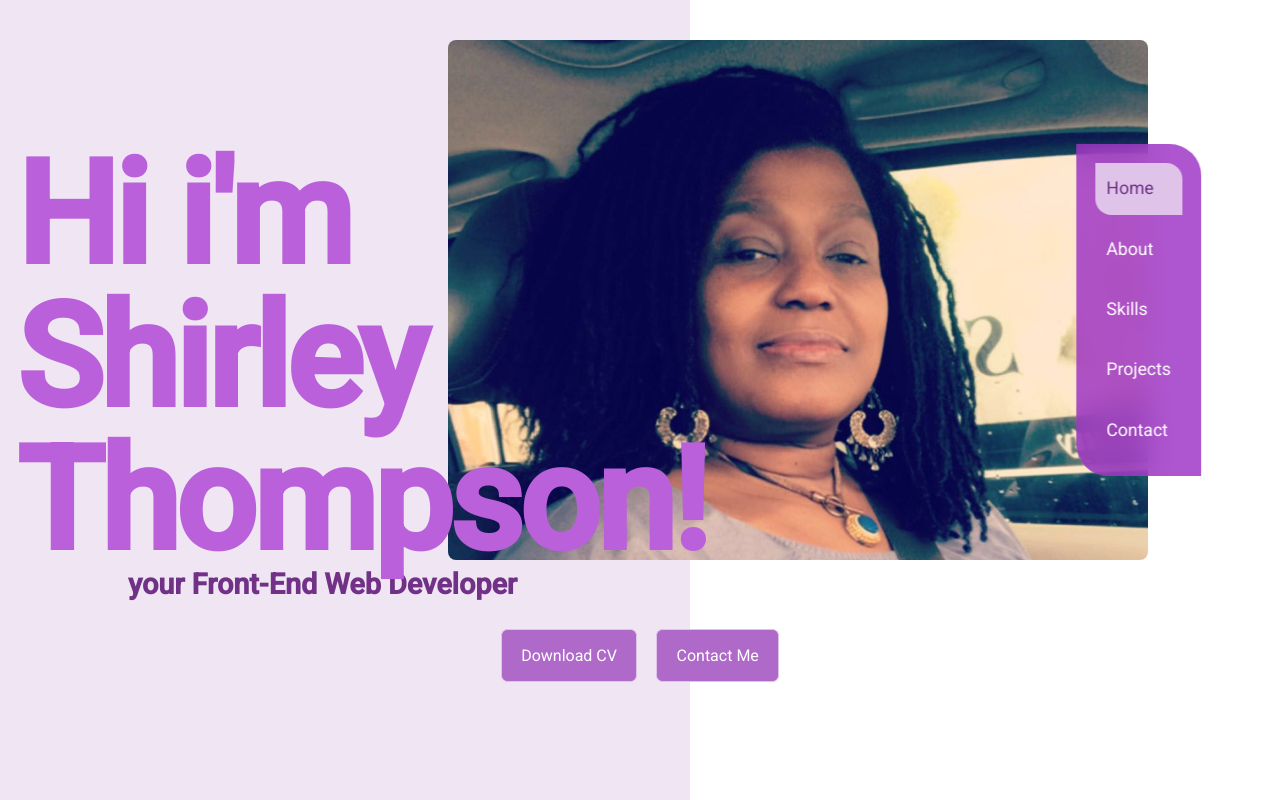
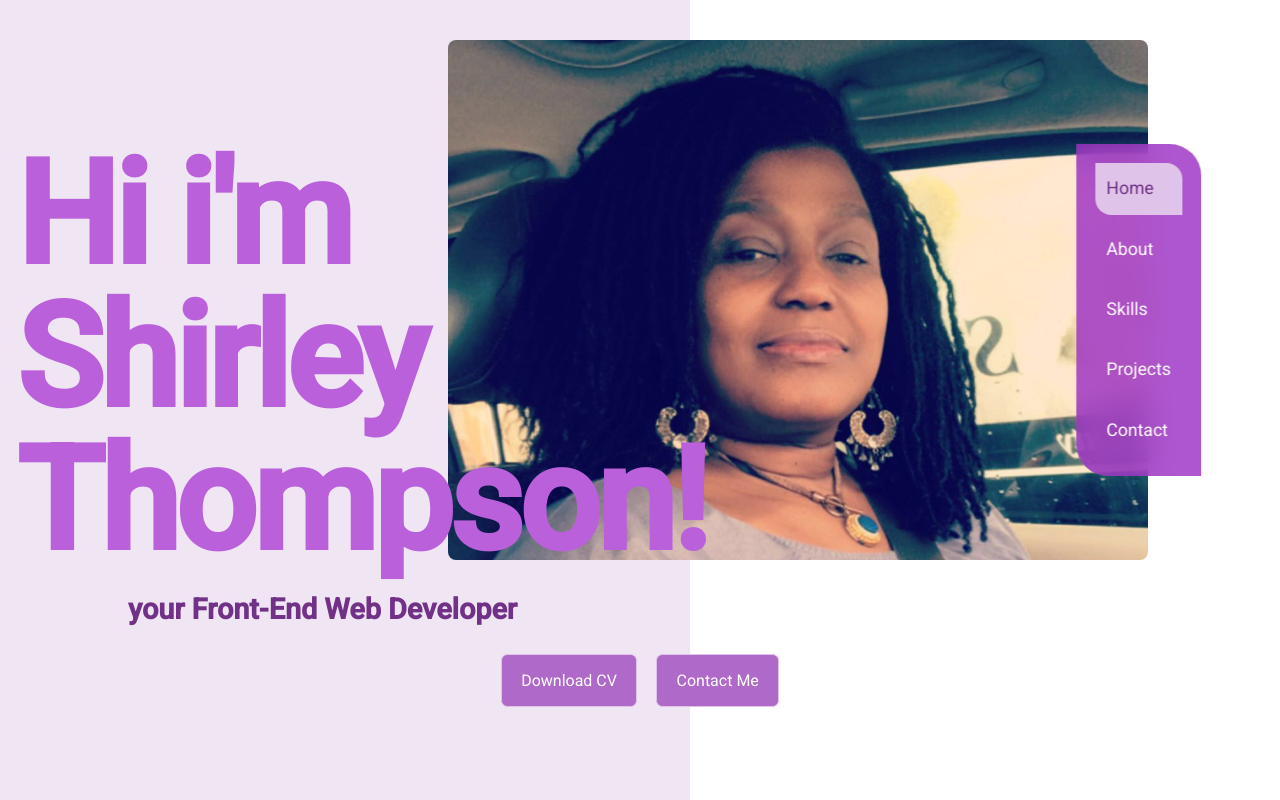
Before and after one commit to shirleyama/react-portfolio, a React (Create React App) app: page /#/ in a window 1280 px wide. Shown: the top 800 px of the page. Built offline with nearby package versions, Linux system fonts and the light colour scheme; the HTML template or start-up script is replaced by a standard one.

Commit message:
tweaked css styling

```diff
--- a/src/pages/landing/landing.css
+++ b/src/pages/landing/landing.css
@@ -25,6 +25,10 @@
   text-align: left;
 }
 
+.jumbotron h2 {
+  padding-top: 25px;
+}
+
 /* =============== CTA ============== */
 .cta {
   margin-top: 0.5rem;
@@ -35,7 +39,6 @@
 
 /* iPads (portrait and landscape) ----------- */
 @media screen and (max-width: 1024px) {
-
   .jumbotron {
     height: 70vh;
   }
@@ -67,8 +70,8 @@
     height: 70vh;
     margin: 0rem;
   }
-  .jumboPic img{
-    width:480px;
+  .jumboPic img {
+    width: 480px;
     border-radius: 0rem;
   }
   /* cta */
```
